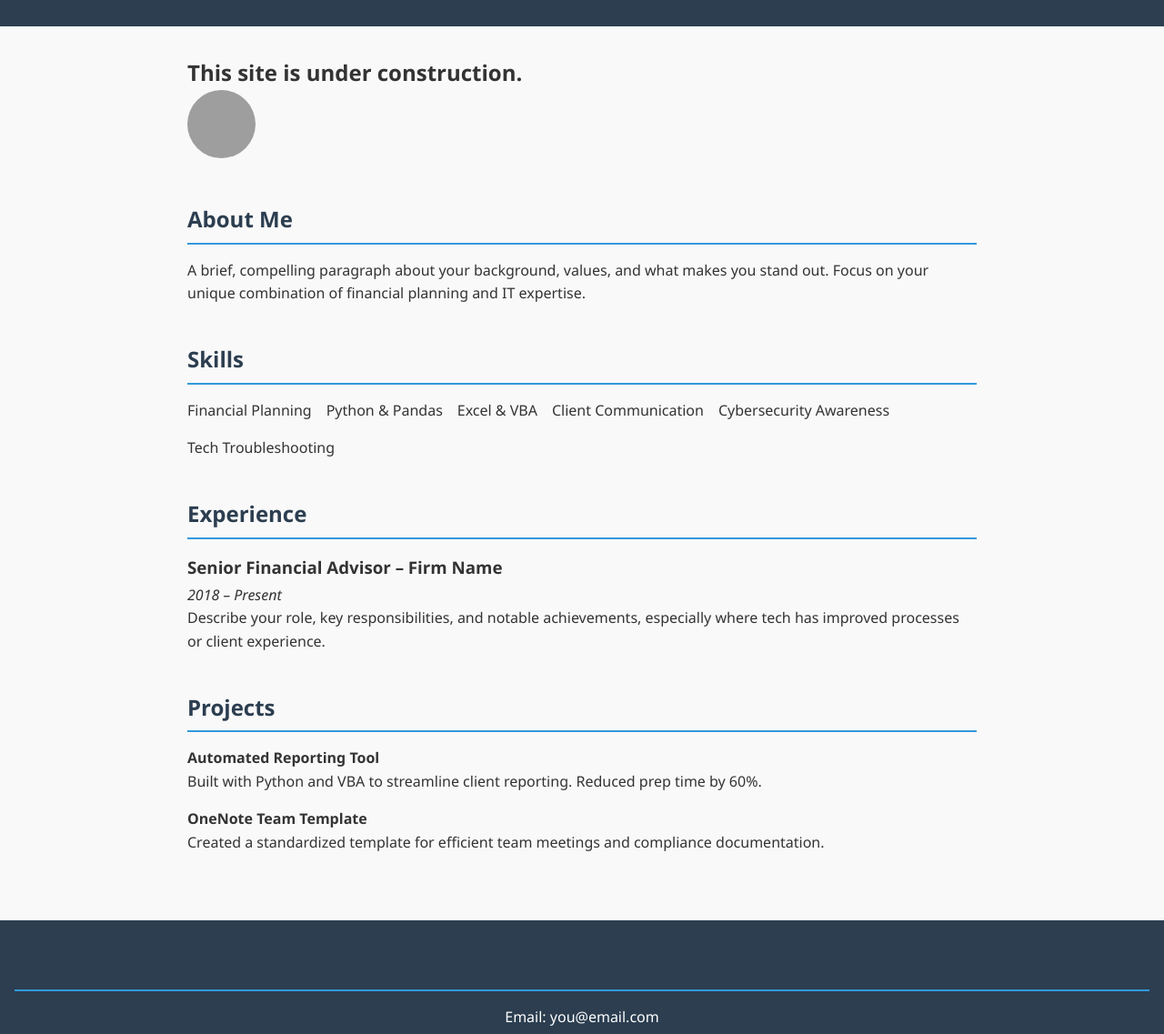
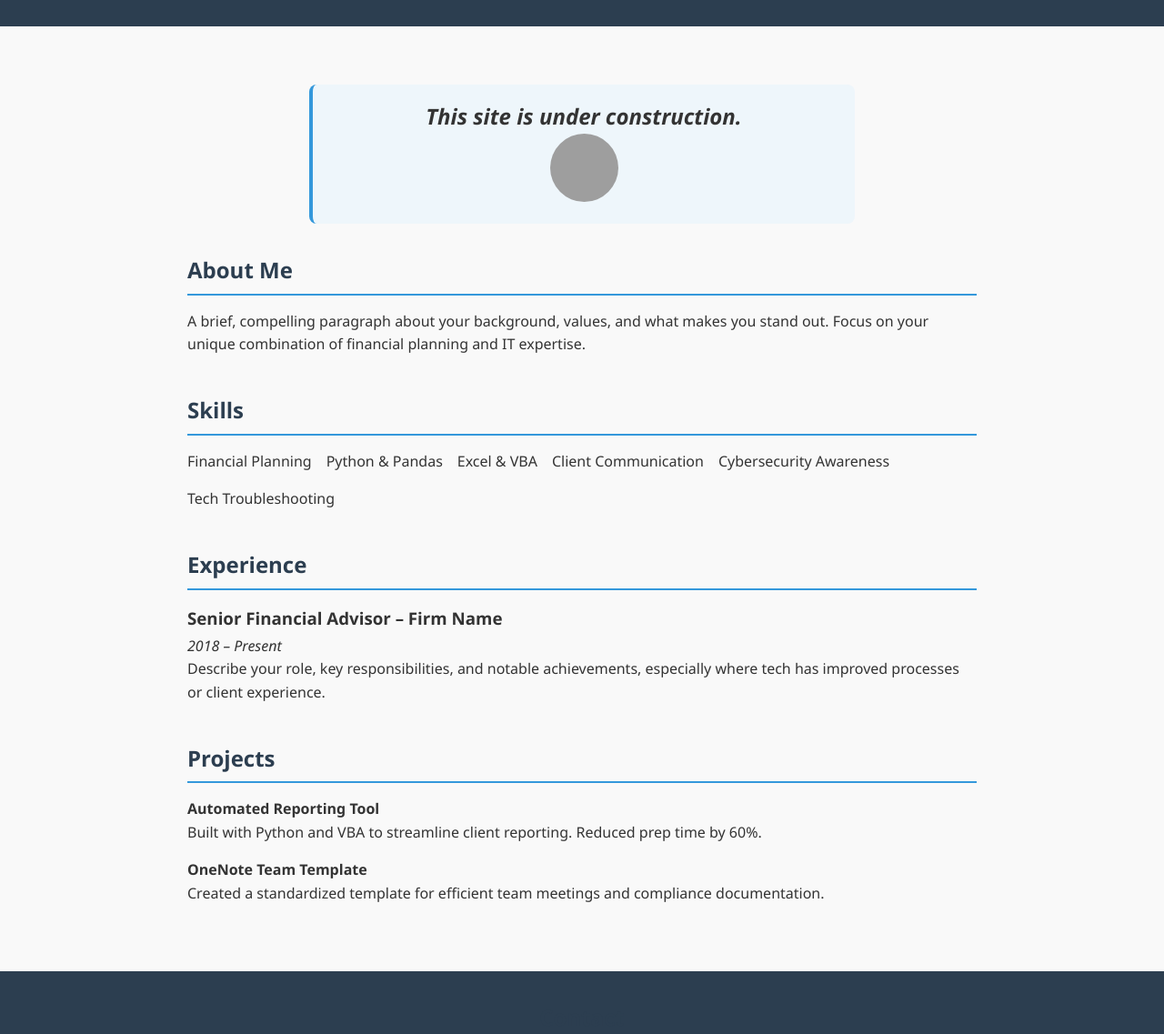
Before and after one commit to WishfulTh1nk1ng/online, a plain HTML site: page index.html in a window 1280 px wide. Shown: the part 133-1270 px from the top of the page at 91% size. Drawn offline with Linux system fonts and the light colour scheme; grey boxes are pictures that could not be loaded.

Commit message:
Update index.html

```diff
--- a/index.html
+++ b/index.html
@@ -121,7 +121,7 @@
 
   <div class="container">
 
-    <section id="notice">
+    <section class="notice">
       <h1>This site is under construction. </h1>
       <img src="https://cdn.pixabay.com/photo/2017/10/26/17/51/under-construction-2891888_1280.jpg" alt="Under Construction image" width="75" height="75" style="border-radius: 100px;" />
     </section>
@@ -171,7 +171,7 @@
 
   <footer class="contact">
     <h2>Contact</h2>
-    <p>Email: you@email.com</p>
+    <p>Email: jimmiller77@gmail.com</p>
     <p>LinkedIn: linkedin.com/in/yourname</p>
     <p>GitHub: github.com/yourname</p>
   </footer>
```
